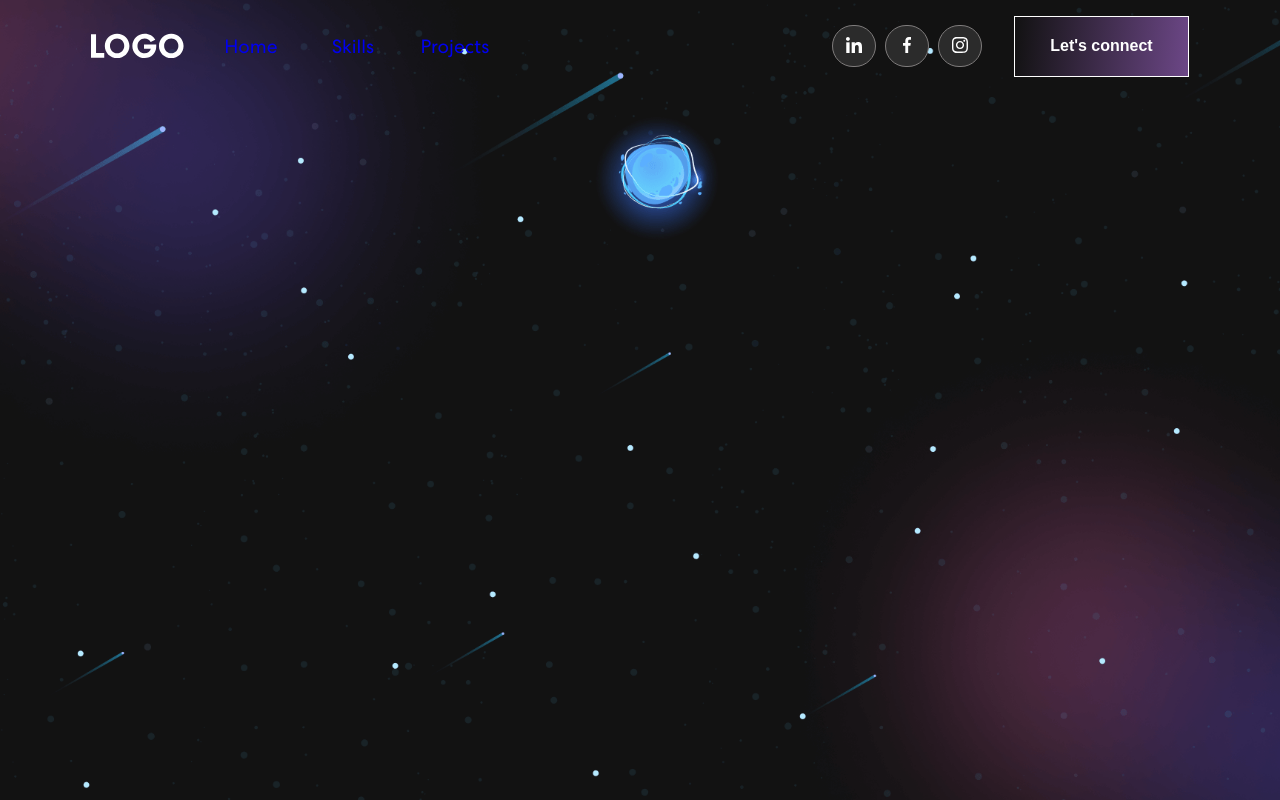
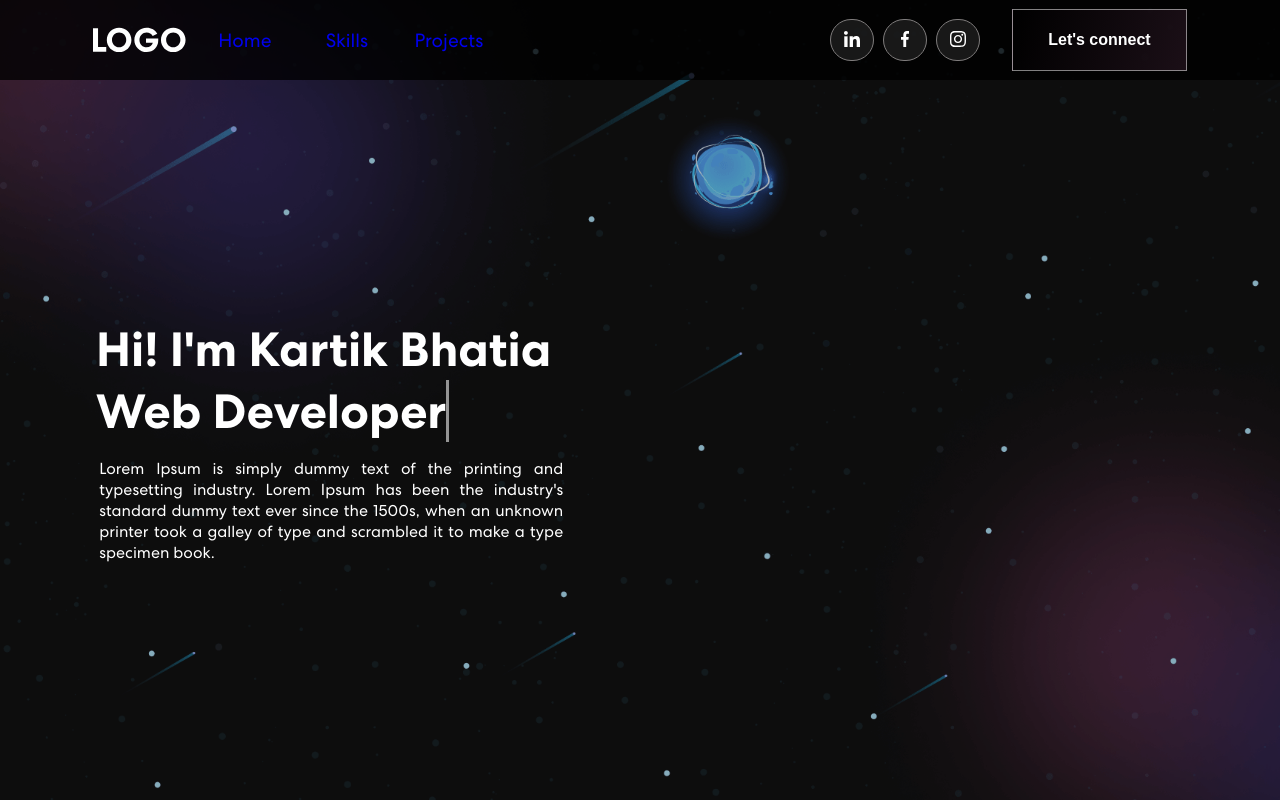
Before and after one commit to karti3k/my-personal-portfolio-project, a React (Create React App) app: page / in a window 1280 px wide. Built offline with nearby package versions, Linux system fonts and the light colour scheme.

Commit message:
worked on animated text in banner.js and made some color and spacing adjustments in navbar.js

```diff
--- a/src/Components/Banner.css
+++ b/src/Components/Banner.css
@@ -3,12 +3,23 @@
     width: 100vw; /* Full width of the viewport */
     height: 100vh; /* Full height of the viewport */
     overflow: hidden; /* Ensure no overflow is visible */
+    display: flex;
+    flex-direction: row;
+    align-items: center;
+    /* justify-content: space-around; */
+    background-color: rgba(0, 0, 0, 0.265);
 }
 
 .main-sub-sec1, .main-sub-sec2 {
+    display: flex;
+    flex-direction: column;
+    gap: 0.9em;
     /* Add styles for sub-sections if necessary */
 }
 
+.main-sub-sec1{
+    margin-top: 5em;
+}
 .main-sec::before {
     content: "";
     position: absolute;
@@ -16,7 +27,49 @@
     left: 0;
     width: 100%; /* Full width of the viewport */
     height: 100%; /* Full height of the viewport */
-    background: url(../Images/banner-bg.png) no-repeat center center; /* Background image settings */
+    background: url(../Images/banner-bg.png) no-repeat; /* Background image settings */
     background-size: cover; /* Cover the element with the background image */
     z-index: -1; /* Ensure it is behind the content */
 }
+
+.banner-but {
+    width: 15em;
+  font-weight: 700;
+  letter-spacing: 0.8px;
+  padding: 8px 10px;
+  background: linear-gradient(105deg, #000,  #422538c7);
+  border: 1px solid rgba(255, 255, 255, 0.5);
+  font-size: 20px;
+  display: inline-block;
+  color: #ffffffd6;
+  margin-left: 5em;
+}
+.banner-but:hover{
+    background: linear-gradient(105deg, #231a3b,  #422538c7);
+    box-shadow: 0 10px 20px rgba(0, 0, 0, 0.3);
+}
+/* Style for the main-text container to ensure proper display */
+
+.main-text h1{
+    display: flex;
+    flex-direction: column;
+    margin-left: 2em;
+    align-items: start;
+    color: white;
+    font-size: 3em;
+    overflow: hidden;
+    white-space: nowrap;
+}
+.main-text p{
+    margin-top: 1em;
+    color: white;
+}
+.main-text div{
+    width: 29em;
+    margin-left: 6.2em;
+    text-align: justify;
+
+}
+.txt-rotate .wrap {
+    border-right: 0.08em solid rgb(148, 148, 148); /* Cursor effect */
+}
--- a/src/Components/Banner.js
+++ b/src/Components/Banner.js
@@ -1,10 +1,51 @@
+import React, { useState, useEffect } from 'react';
 import './Banner.css';
 
 const Banner = () => {
-    return(
+    const [loopNum, setLoopNum] = useState(0);
+    const [isDeleting, setIsDeleting] = useState(false);
+    const [text, setText] = useState('');
+    const [delta, setDelta] = useState(300 - Math.random() * 100);
+    const toRotate = ["Web Developer", "Web Designer", "UI/UX Designer"];
+    const period = 2000;
+
+    useEffect(() => {
+        let ticker = setInterval(() => {
+            tick();
+        }, delta);
+
+        return () => { clearInterval(ticker) };
+    }, [text])
+
+    const tick = () => {
+        let i = loopNum % toRotate.length;
+        let fullText = toRotate[i];
+        let updatedText = isDeleting ? fullText.substring(0, text.length - 1) : fullText.substring(0, text.length + 1);
+
+        setText(updatedText);
+
+        if (isDeleting) {
+            setDelta(prevDelta => prevDelta / 2);
+        }
+        if (!isDeleting && updatedText === fullText) {
+            setIsDeleting(true);
+            setDelta(period);
+        } else if (isDeleting && updatedText === '') {
+            setIsDeleting(false);
+            setLoopNum(loopNum + 1);
+            setDelta(500);
+        }
+    }
+    return (
         <main className='main-sec'>
             <section className='main-sub-sec1'>
 
+                <span className='main-text'>
+                        <h1>{`Hi! I'm Kartik Bhatia`} <span className="txt-rotate" dataPeriod="1000" data-rotate='[ "Web Developer", "Web Designer", "UI/UX Designer" ]'><span className="wrap">{text}</span></span></h1>
+                        <div>
+                        <p>Lorem Ipsum is simply dummy text of the printing and typesetting industry. Lorem Ipsum has been the industry's standard dummy text ever since the 1500s, when an unknown printer took a galley of type and scrambled it to make a type specimen book.</p>
+                        </div>
+                </span>
             </section>
             <section className='main-sub-sec2'>
 
--- a/src/Components/NavBar.css
+++ b/src/Components/NavBar.css
@@ -34,12 +34,14 @@ body {
     top: 0;
     width: 100%;
     height: 80px;
-    background-color: rgba(0, 0, 0, 0);
+    background-color: rgba(0, 0, 0, 0.774);
     display: flex;
     justify-content: space-around;
     gap: 10em;
     z-index: 1000; /* Ensure navbar is on top */
-    padding-top: 0.8em;
+    padding-top: 2.5em;
+    padding-bottom: 2.5em;
+
 }
 
 .sec1 {
@@ -70,10 +72,10 @@ body {
     border-radius: 26px;
     padding: 0.5em 0.8em;
     padding-top: 0.7em;
-    background-color: rgb(43, 43, 43);
+    background-color: rgba(43, 43, 43, 0.534);
 }
 .social-icons li:hover{
-    background: linear-gradient(105deg, #121212, #c37af7);
+    background: linear-gradient(105deg, #000000ae,  #422538c7);
 }
 .social-icons li a img {
     transition: transform 0.3s ease;
@@ -106,10 +108,10 @@ body {
     color: white;
     border: none;
     padding: 1.3em 2.2em;
-    border: 0.3px solid white;
     font-size: 1em;
     font-weight: bolder;
-    background: linear-gradient(95deg, #121212, #c37af7);
+    background: linear-gradient(105deg, #000000ae,  #422538c7);
+    border: 1px solid rgba(255, 255, 255, 0.5);
     background-size: 200% 100%;
     transition: background-position 0.3s ease;
 }
@@ -146,10 +148,11 @@ transition: background-position 0.3s ease;:
     list-style: none;
     display: flex;
     gap: 2em;
-    color: white;
-    margin-left: 2em;
+    color: rgba(255, 255, 255, 0.704);
+    /* margin-left: 2em; */
     justify-content: center;
     align-items: center;
+    margin-left: 1.5em;
     /* background-color: wheat; */
 }
 
@@ -160,11 +163,11 @@ transition: background-position 0.3s ease;:
 }
 
 .link-to-sections li a:visited {
-    color: rgb(255, 255, 255);
+    color: rgba(255, 255, 255, 0.875);
 }
 
 .link-to-sections li a:hover {
-    background: linear-gradient(95deg, #121212, #c37af7); /* Change text color to #c37af7 on hover */
+    color: rgb(240, 214, 251);
 }
 
 .link-to-sections li {
```
